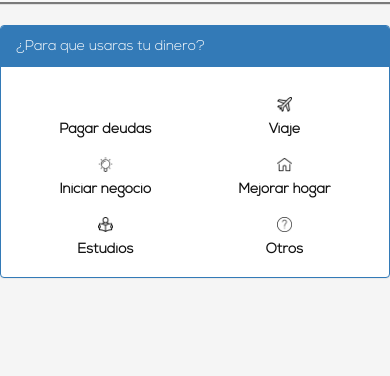
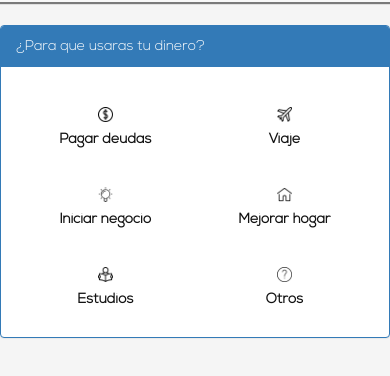
Before and after one commit to mcomi/kosmos-consupago, a plain HTML site: page solicitud.html in a window 390 px wide. Shown: the part 140-516 px from the top of the page. Drawn offline with nearby package versions, Linux system fonts and the light colour scheme.

Commit message:
margen responsivo

```diff
--- a/css/style.css
+++ b/css/style.css
@@ -1634,7 +1634,7 @@ ul.steps-list li {
   filter: brightness(1.2) grayscale(0.5) opacity(0.9); }
 
 .deudas-icon {
-  background-image: url("../img/coin copy.png");
+  background-image: url("../img/coin-copy.png");
   background-size: 15px;
   background-repeat: no-repeat;
   background-position: top; }
@@ -2055,7 +2055,8 @@ ul.steps-list li span {
     -webkit-box-flex: 1;
         -ms-flex-positive: 1;
             flex-grow: 1;
-    width: 47%; }
+    width: 47%;
+    margin: 10px 0; }
   .item-ocupacion {
     padding: 0; }
   .testimonios {
```
Also changed, not shown: img/coin-copy.png (added).
